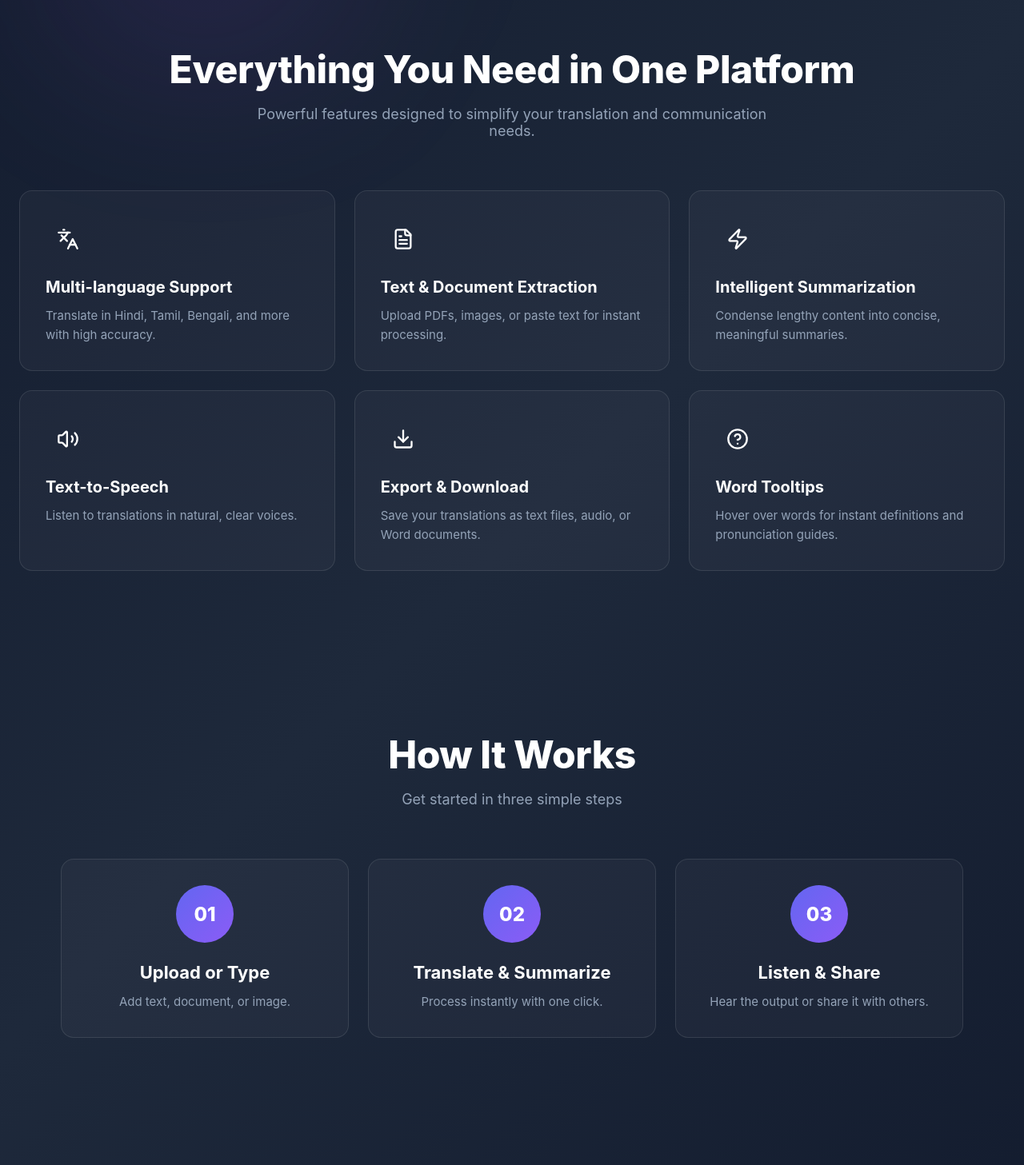
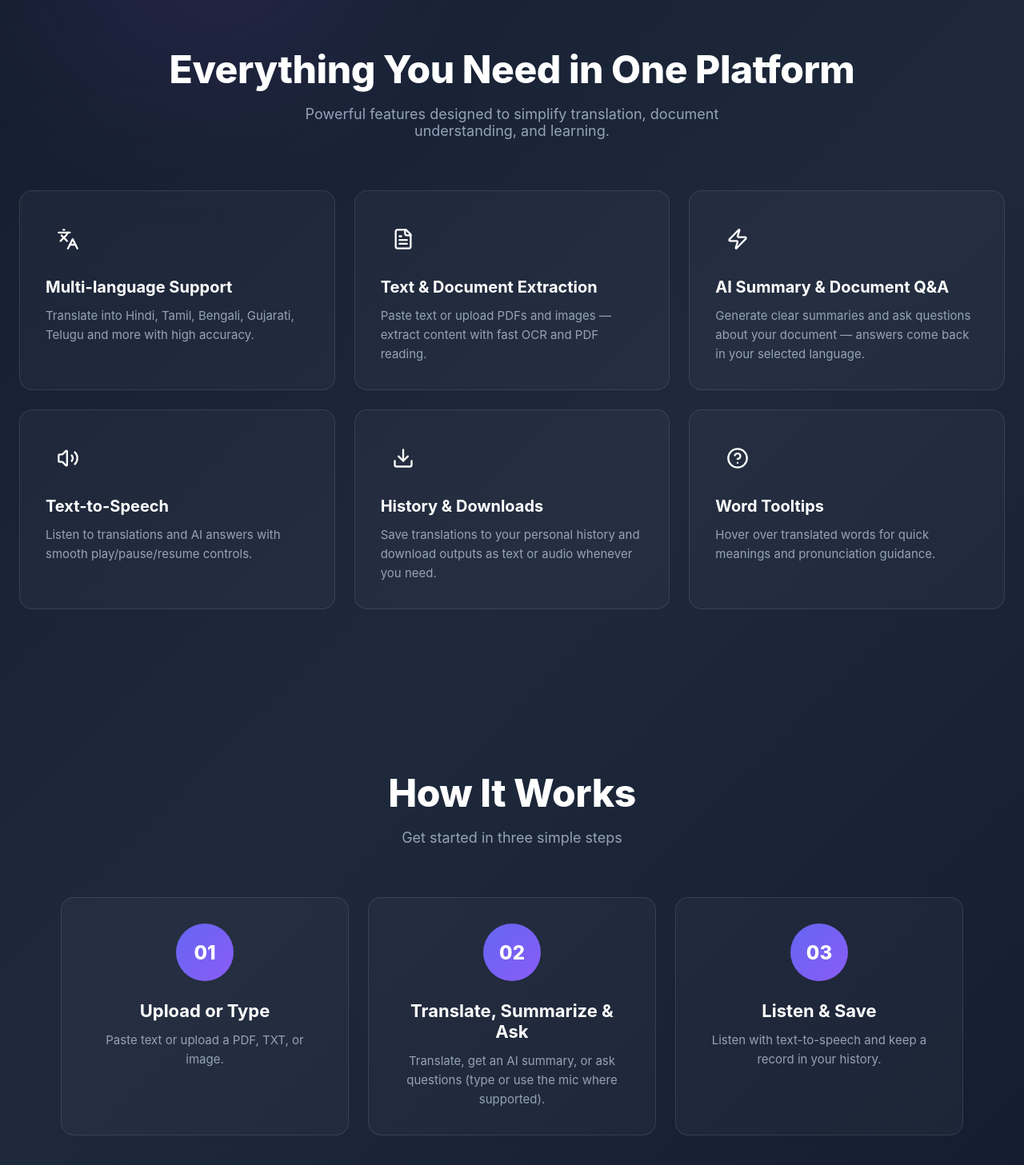
Before and after one commit to Gokila-S/smart-translate, a React (Vite) app in the folder client/: page / in a window 1280 px wide. Shown: the part 883-2340 px from the top of the page at 80% size. Built offline with nearby package versions, Linux system fonts and the light colour scheme.

Commit message:
Update homepage content with new features

```diff
--- a/client/src/pages/LandingPage.jsx
+++ b/client/src/pages/LandingPage.jsx
@@ -17,42 +17,42 @@ const LandingPage = () => {
     {
       icon: Languages,
       title: "Multi-language Support",
-      description: "Translate in Hindi, Tamil, Bengali, and more with high accuracy.",
+      description: "Translate into Hindi, Tamil, Bengali, Gujarati, Telugu and more with high accuracy.",
       color: "from-blue-500 to-cyan-500",
       bgAccent: "rgba(59, 130, 246, 0.1)"
     },
     {
       icon: FileText,
       title: "Text & Document Extraction",
-      description: "Upload PDFs, images, or paste text for instant processing.",
+      description: "Paste text or upload PDFs and images — extract content with fast OCR and PDF reading.",
       color: "from-purple-500 to-pink-500",
       bgAccent: "rgba(147, 51, 234, 0.1)"
     },
     {
       icon: Zap,
-      title: "Intelligent Summarization",
-      description: "Condense lengthy content into concise, meaningful summaries.",
+      title: "AI Summary & Document Q&A",
+      description: "Generate clear summaries and ask questions about your document — answers come back in your selected language.",
       color: "from-orange-500 to-yellow-500",
       bgAccent: "rgba(249, 115, 22, 0.1)"
     },
     {
       icon: Volume2,
       title: "Text-to-Speech",
-      description: "Listen to translations in natural, clear voices.",
+      description: "Listen to translations and AI answers with smooth play/pause/resume controls.",
       color: "from-green-500 to-emerald-500",
       bgAccent: "rgba(34, 197, 94, 0.1)"
     },
     {
       icon: Download,
-      title: "Export & Download",
-      description: "Save your translations as text files, audio, or Word documents.",
+      title: "History & Downloads",
+      description: "Save translations to your personal history and download outputs as text or audio whenever you need.",
       color: "from-red-500 to-rose-500",
       bgAccent: "rgba(239, 68, 68, 0.1)"
     },
     {
       icon: HelpCircle,
       title: "Word Tooltips",
-      description: "Hover over words for instant definitions and pronunciation guides.",
+      description: "Hover over translated words for quick meanings and pronunciation guidance.",
       color: "from-indigo-500 to-purple-500",
       bgAccent: "rgba(99, 102, 241, 0.1)"
     }
@@ -62,19 +62,19 @@ const LandingPage = () => {
     {
       step: "01",
       title: "Upload or Type",
-      description: "Add text, document, or image.",
+      description: "Paste text or upload a PDF, TXT, or image.",
       icon: Upload
     },
     {
       step: "02",
-      title: "Translate & Summarize",
-      description: "Process instantly with one click.",
+      title: "Translate, Summarize & Ask",
+      description: "Translate, get an AI summary, or ask questions (type or use the mic where supported).",
       icon: Zap
     },
     {
       step: "03",
-      title: "Listen & Share",
-      description: "Hear the output or share it with others.",
+      title: "Listen & Save",
+      description: "Listen with text-to-speech and keep a record in your history.",
       icon: Volume2
     }
   ];
@@ -159,7 +159,7 @@ const LandingPage = () => {
             letterSpacing: '0.05em'
           }}>
             <Sparkles size={14} style={{ display: 'inline', marginRight: '8px' }} />
-            AI-POWERED TRANSLATION
+            AI-POWERED TRANSLATION & Q&A
           </div>
 
           <h1 style={{
@@ -187,7 +187,7 @@ const LandingPage = () => {
             lineHeight: '1.8',
             fontSize: 'clamp(16px, 2vw, 20px)'
           }}>
-            Translate, summarize, and listen to content in multiple Indian languages with advanced AI. Experience seamless communication at your fingertips.
+            Translate, summarize, ask questions about documents, and listen with text-to-speech — all in multiple Indian languages. Upload PDFs/images or paste text and get results instantly.
           </p>
 
           <div style={{
@@ -311,7 +311,7 @@ const LandingPage = () => {
             Everything You Need in One Platform
           </h2>
           <p style={{ color: '#94a3b8', fontSize: '18px', maxWidth: '640px', margin: '0 auto' }}>
-            Powerful features designed to simplify your translation and communication needs.
+            Powerful features designed to simplify translation, document understanding, and learning.
           </p>
         </div>
 
```
Also changed, not shown: 4 other files (tests, documents, lock files or other folders).
